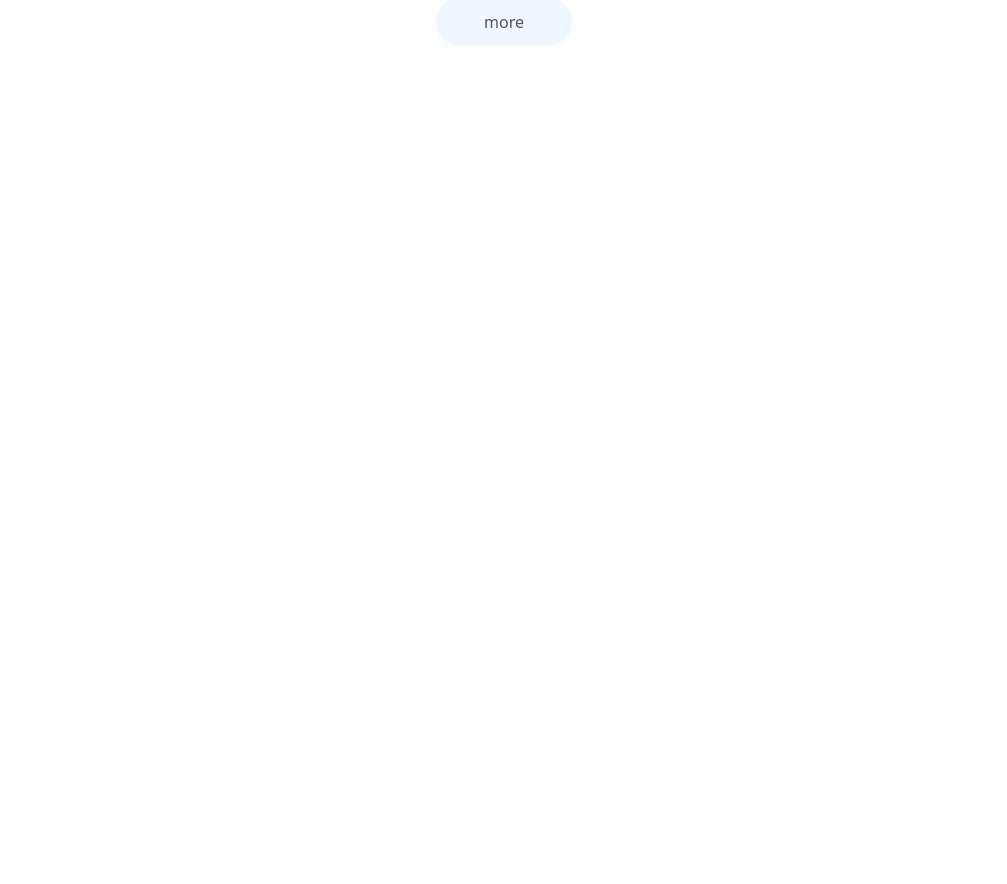
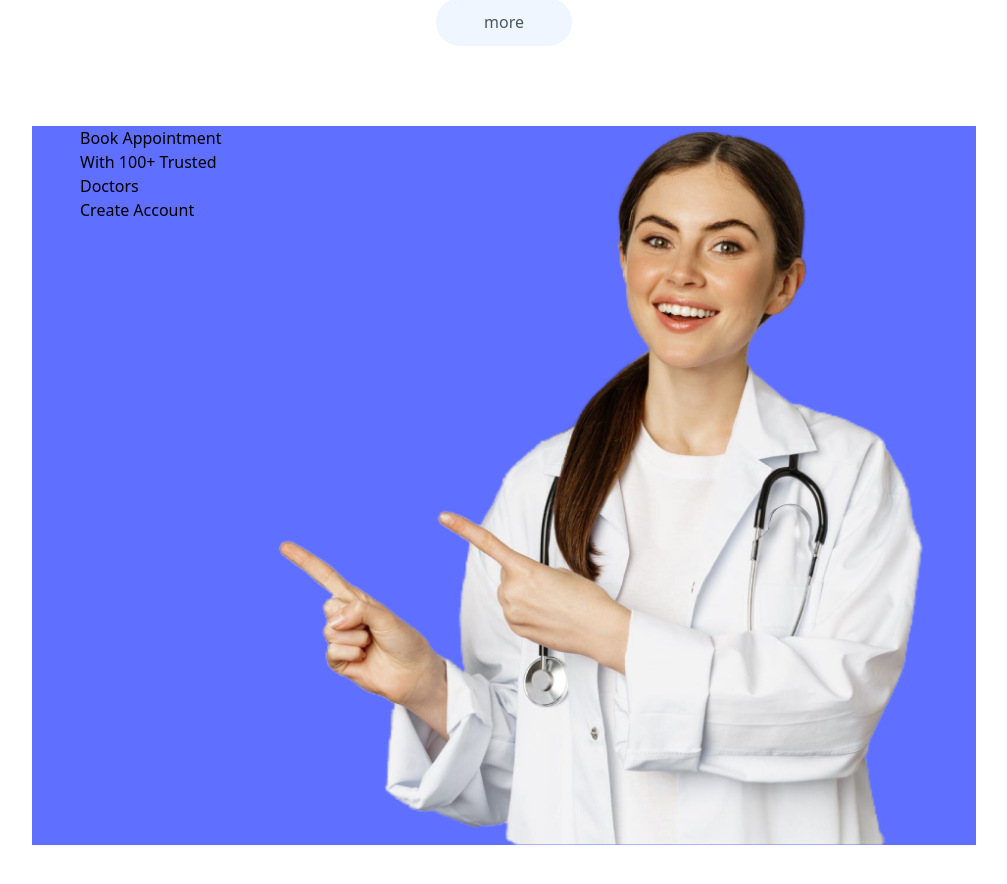
Before and after one commit to SzeHanTan/AppointmentSystem, a React (Vite) app in the folder frontend/: page / in a window 1280 px wide. Shown: the part 2340-3224 px from the top of the page, without its empty margins (136-1143 px from the left). Before the commit the page ends 2450 px from the top, so only its background shows below. Built offline with nearby package versions, Linux system fonts and the light colour scheme.

Commit message:
create banner for home page

```diff
--- a/frontend/index.html
+++ b/frontend/index.html
@@ -1,5 +1,5 @@
 <!doctype html>
-<html lang="en">
+<html lang="en" class="scroll-smooth">
   <head>
     <meta charset="UTF-8" />
     <link rel="icon" type="image/svg+xml" href="/vite.svg" />
--- /dev/null
+++ b/frontend/src/components/Banner.jsx
@@ -0,0 +1,24 @@
+import React from 'react'
+import { assets } from '../assets/assets'
+
+const Banner = () => {
+  return (
+    <div className='flex bg-primary rouded-lg px-6 sm:px-10 md:px-14 lg:px-12 my-20 md:mx-10'>
+       {/* -------- Left Side -------- */}
+       <div>
+            <div>
+                <p>Book Appointment</p>
+                <p>With 100+ Trusted Doctors</p>
+            </div>
+            <button>Create Account</button>
+       </div>
+
+       {/* -------- Right Side -------- */}
+       <div>
+            <img src={assets.appointment_img} alt="" />
+       </div>
+    </div>
+  )
+}
+
+export default Banner
--- a/frontend/src/components/TopDoctors.jsx
+++ b/frontend/src/components/TopDoctors.jsx
@@ -25,7 +25,7 @@ const TopDoctors = () => {
                 </div>
             ))}
         </div>
-        <button className='bg-blue-50 text-gray-600 px-12 py-3 rounded-full mt-10'>more</button>
+        <button onClick={()=>{ navigate('/doctors'); scrollTo(0,0) }} className='bg-blue-50 text-gray-600 px-12 py-3 rounded-full mt-10'>more</button>
     </div>
   )
 }
--- a/frontend/src/pages/Home.jsx
+++ b/frontend/src/pages/Home.jsx
@@ -2,6 +2,7 @@ import React from 'react'
 import Header from '../components/Header'
 import SpecialityMenu from '../components/SpecialityMenu'
 import TopDoctors from '../components/TopDoctors'
+import Banner from '../components/Banner'
 
 const Home = () => {
   return (
@@ -9,6 +10,7 @@ const Home = () => {
       <Header/>
       <SpecialityMenu/>
       <TopDoctors/>
+      <Banner/>
     </div>
   )
 }
```
